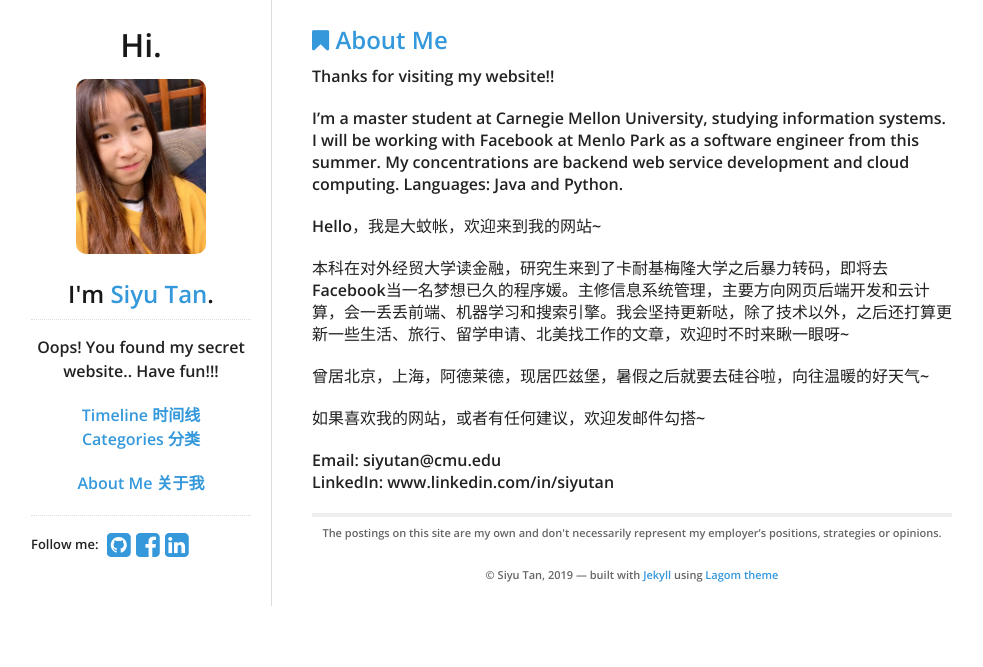
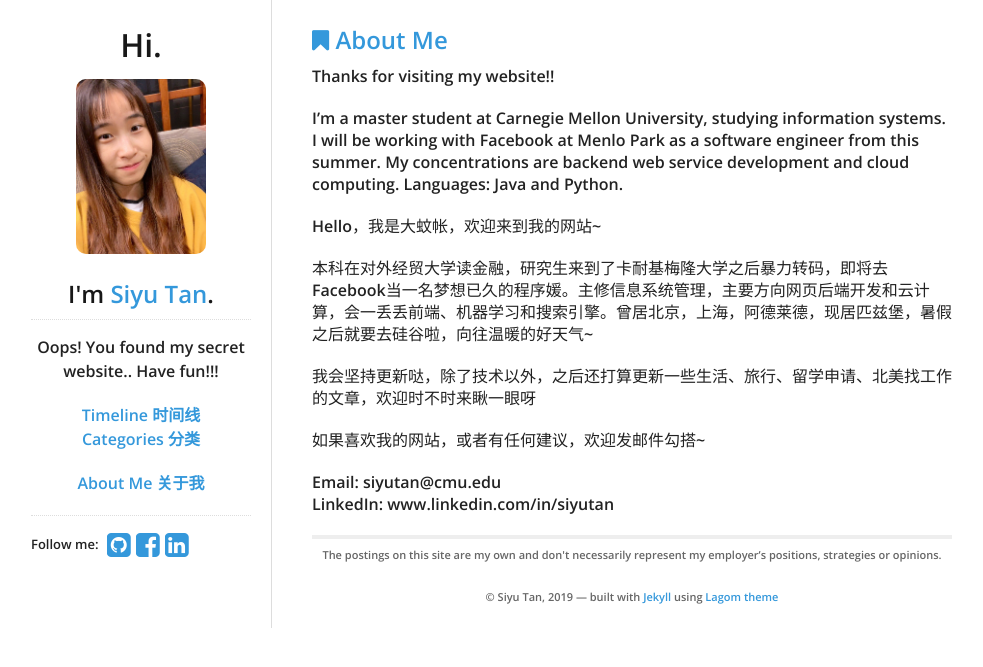
Before and after one commit to siyuboomboom/siyuboomboom.github.io, a Jekyll site: the page built from about.md, in a window 1280 px wide. Shown: the top 667 px of the page, without its empty margins (139-1122 px from the left). Built offline with Jekyll 4.4.1, drawn with Linux system fonts in a browser that asks for light colours; comment, search, counter and statistics services are not loaded.

```diff
--- a/about.md
+++ b/about.md
@@ -15,9 +15,9 @@ I'm a master student at Carnegie Mellon University, studying information systems
 
 Hello，我是大蚊帐，欢迎来到我的网站~
 
-本科在对外经贸大学读金融，研究生来到了卡耐基梅隆大学之后暴力转码，即将去Facebook当一名梦想已久的程序媛。主修信息系统管理，主要方向网页后端开发和云计算，会一丢丢前端、机器学习和搜索引擎。我会坚持更新哒，除了技术以外，之后还打算更新一些生活、旅行、留学申请、北美找工作的文章，欢迎时不时来瞅一眼呀~
+本科在对外经贸大学读金融，研究生来到了卡耐基梅隆大学之后暴力转码，即将去Facebook当一名梦想已久的程序媛。主修信息系统管理，主要方向网页后端开发和云计算，会一丢丢前端、机器学习和搜索引擎。曾居北京，上海，阿德莱德，现居匹兹堡，暑假之后就要去硅谷啦，向往温暖的好天气~
 
-曾居北京，上海，阿德莱德，现居匹兹堡，暑假之后就要去硅谷啦，向往温暖的好天气~
+我会坚持更新哒，除了技术以外，之后还打算更新一些生活、旅行、留学申请、北美找工作的文章，欢迎时不时来瞅一眼呀
 
 如果喜欢我的网站，或者有任何建议，欢迎发邮件勾搭~
 
```
